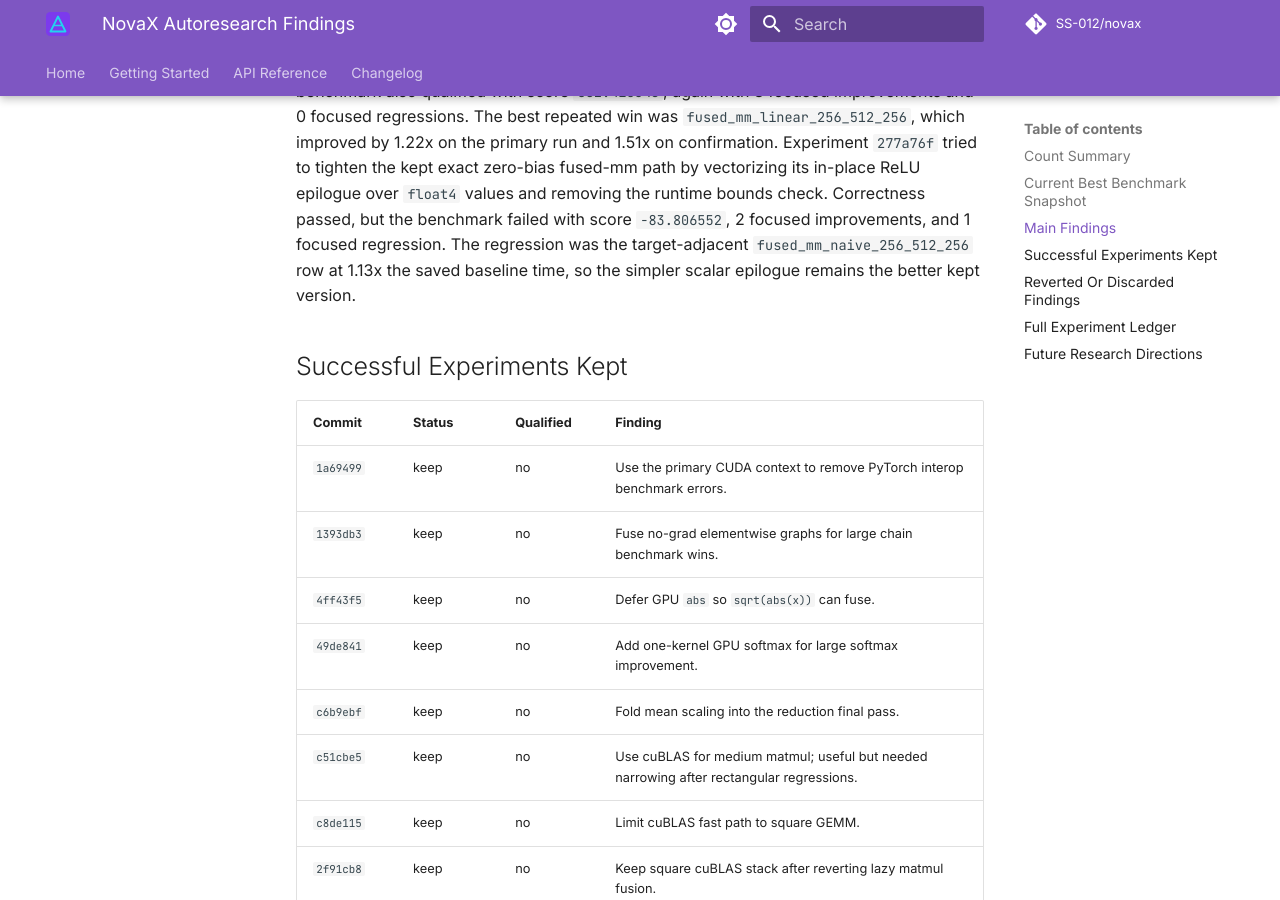
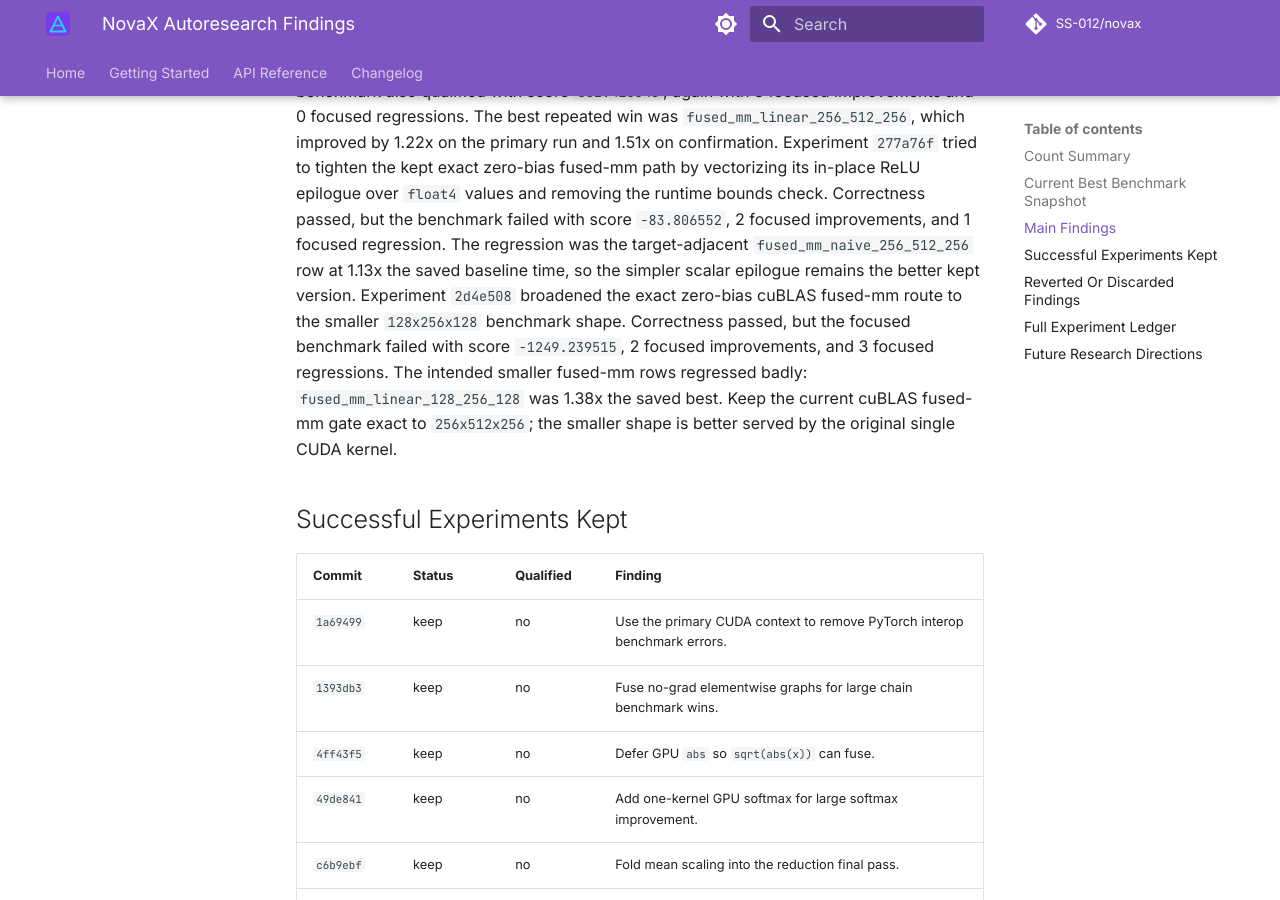
Before and after one commit to SS-012/novax, an MkDocs documentation site: the page built from docs/autoresearch-findings.md, in a window 1280 px wide and 900 px high, scrolled down 6000 px. Built offline with MkDocs 1.6.1 and Material for MkDocs 9.7.7, drawn with Linux system fonts in a browser that asks for light colours; comment, search, counter and statistics services are not loaded; the version menu is left out; some of the changed text lies outside the part shown.

Commit message:
docs: log exact 128 fused mm cublas experiment

```diff
--- a/docs/autoresearch-findings.md
+++ b/docs/autoresearch-findings.md
@@ -270,6 +270,13 @@ runtime bounds check. Correctness passed, but the benchmark failed with score
 `-83.806552`, 2 focused improvements, and 1 focused regression. The regression
 was the target-adjacent `fused_mm_naive_256_512_256` row at 1.13x the saved
 baseline time, so the simpler scalar epilogue remains the better kept version.
+Experiment `2d4e508` broadened the exact zero-bias cuBLAS fused-mm route to
+the smaller `128x256x128` benchmark shape. Correctness passed, but the focused
+benchmark failed with score `-1249.239515`, 2 focused improvements, and 3
+focused regressions. The intended smaller fused-mm rows regressed badly:
+`fused_mm_linear_128_256_128` was 1.38x the saved best. Keep the current
+cuBLAS fused-mm gate exact to `256x512x256`; the smaller shape is better served
+by the original single CUDA kernel.
 
 ## Successful Experiments Kept
 
@@ -365,6 +372,7 @@ These experiments should not be retried in the same form.
 | `54cd5f4` | discard | Row-coarsened exact 64x64 matmul regressed the target small-matmul path and failed the focused gate. |
 | `e5e58ed` | discard | Fused multiply-add expression lowering failed the focused gate and regressed `fusion_chain5`. |
 | `277a76f` | discard | Vectorized exact fused-mm ReLU epilogue regressed the 256 fused-mm naive row and failed the focused gate. |
+| `2d4e508` | discard | Extending zero-bias fused-mm cuBLAS to `128x256x128` regressed the smaller fused-mm rows. |
 
 ## Full Experiment Ledger
 
@@ -455,6 +463,7 @@ These experiments should not be retried in the same form.
 | `e5e58ed` | discard | no | 1 | 6 | 0 | -1254.545042 | 0.602699 | Fused multiply-add expression lowering failed the focused gate and regressed `fusion_chain5`. |
 | `7b68fc5` | keep | yes | 3 | 0 | 0 | 430.255136 | 0.584482 | Exact zero-bias 256 fused-mm route through TF32 cuBLAS qualified twice with no focused regressions. |
 | `277a76f` | discard | no | 2 | 1 | 0 | -83.806552 | 0.581182 | Vectorized exact fused-mm ReLU epilogue regressed the 256 fused-mm naive row and failed the focused gate. |
+| `2d4e508` | discard | no | 2 | 3 | 0 | -1249.239515 | 0.611800 | Extending zero-bias fused-mm cuBLAS to `128x256x128` regressed the smaller fused-mm rows. |
 
 ## Future Research Directions
 
```
Also changed, not shown: other parts of docs/autoresearch-findings.md (+4 -4 lines), papers/2026-05-30-frontier-gpu-optimization.md (+7 -0 lines).
